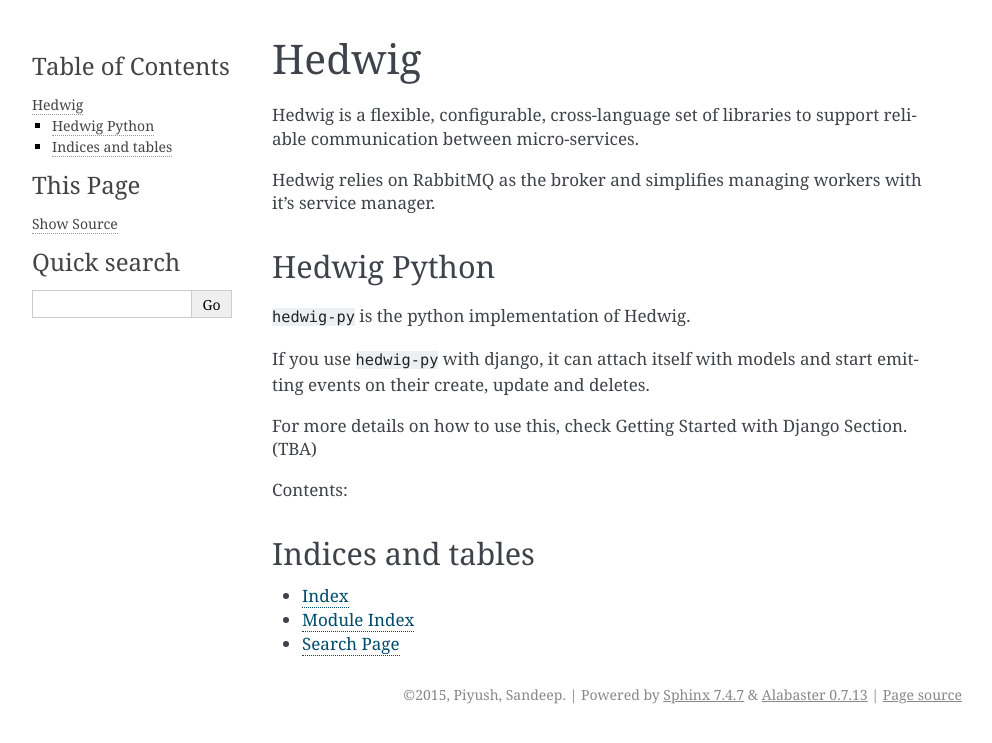
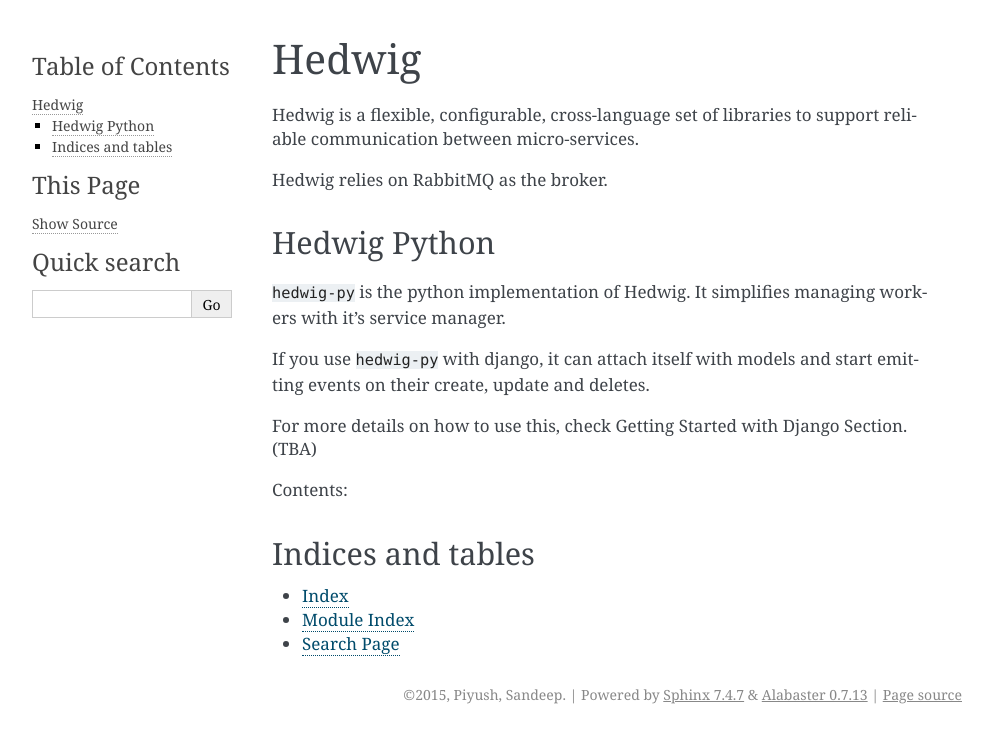
Before and after one commit to ofpiyush/hedwig-py, a Sphinx documentation site: the page built from docs/index.rst, in a window 1280 px wide. Shown: the top 743 px of the page, without its empty margins (148-1140 px from the left). Built offline with Sphinx 7.4.7, drawn with Linux system fonts in a browser that asks for light colours; formulas are drawn with MathJax 3.

```diff
--- a/docs/index.rst
+++ b/docs/index.rst
@@ -4,12 +4,12 @@ Hedwig
 
 Hedwig is a flexible, configurable, cross-language set of libraries to support reliable communication between micro-services.
 
-Hedwig relies on RabbitMQ as the broker and simplifies managing workers with it's service manager.
+Hedwig relies on RabbitMQ as the broker.
 
 Hedwig Python
 =============
 
-``hedwig-py`` is the python implementation of Hedwig.
+``hedwig-py`` is the python implementation of Hedwig. It simplifies managing workers with it's service manager.
 
 If you use ``hedwig-py`` with django, it can attach itself with models and start emitting events on their create, update and deletes.
 
```
Also changed, not shown: README.md (+7 -3 lines), 1 other file.
